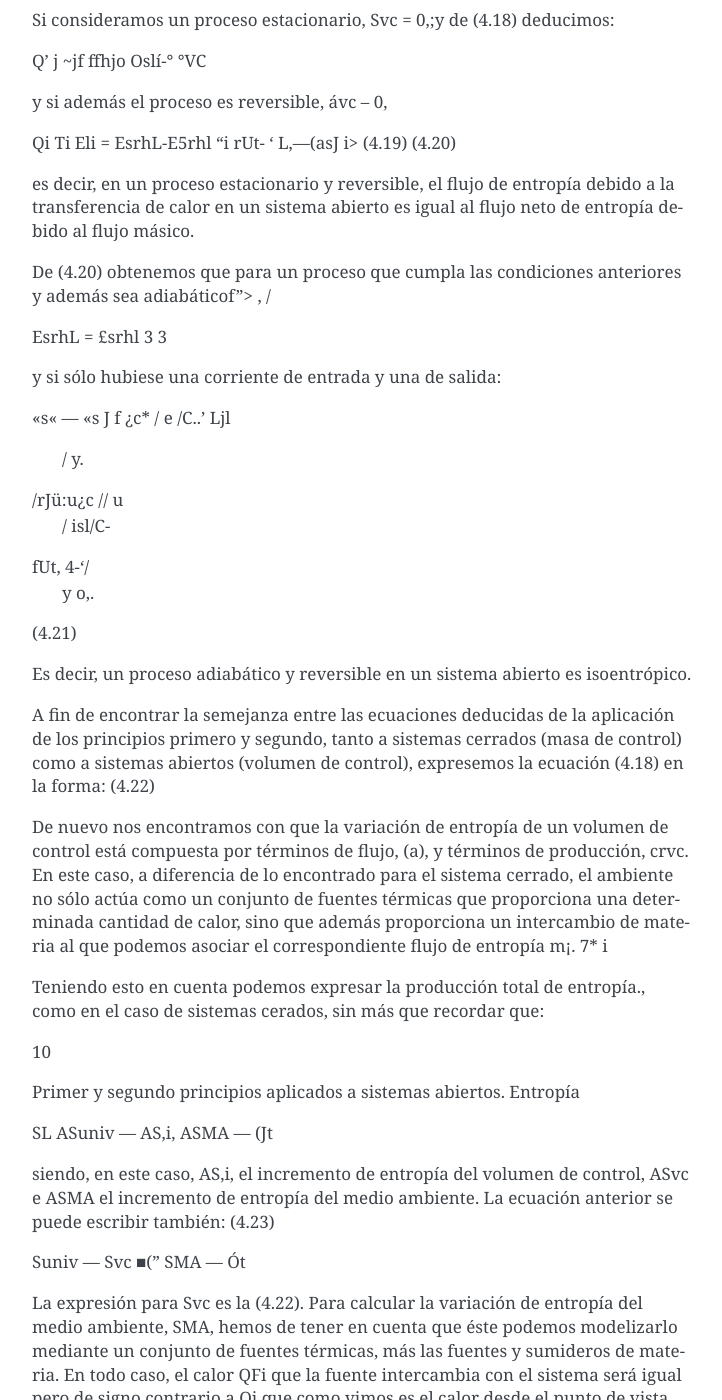
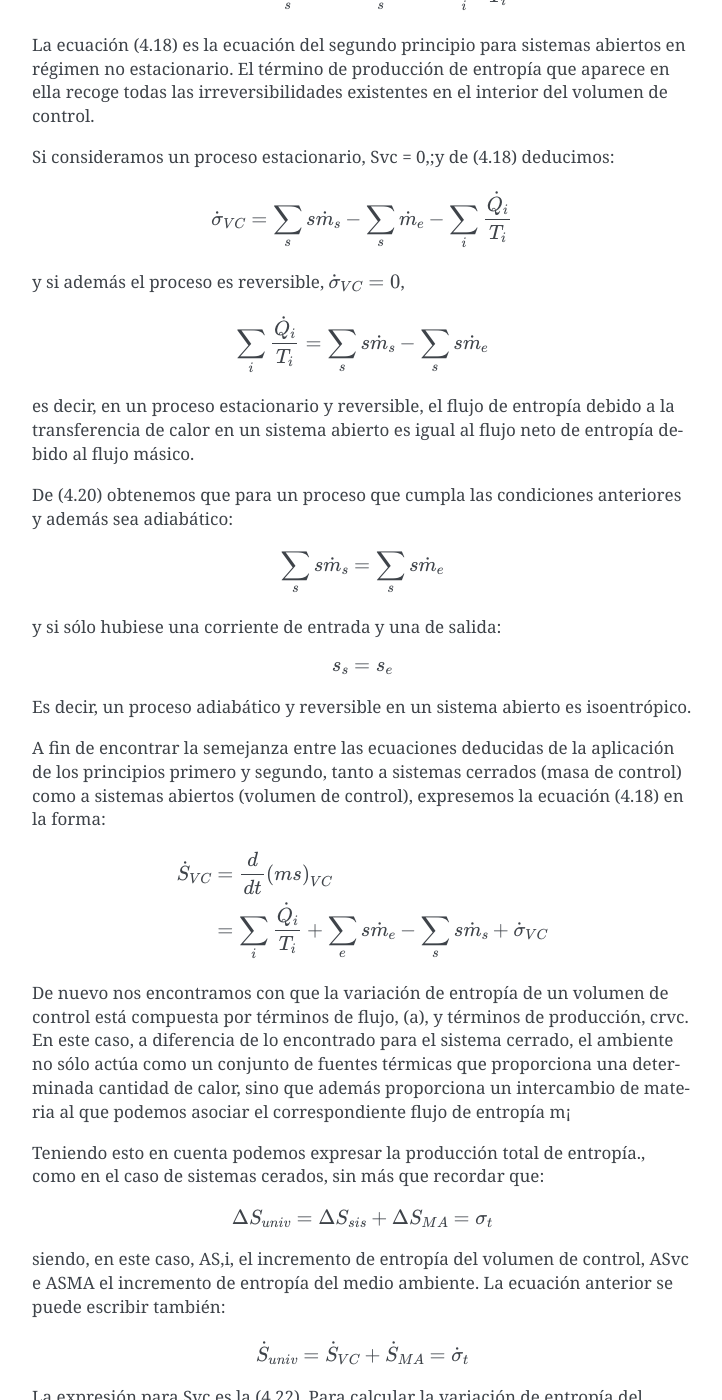
Before and after one commit to mantielero/termodinamica, a Sphinx documentation site: the page built from source/guion_primer_segundo_principios.rst, in a window 1280 px wide and 1400 px high, scrolled down 9584 px. Shown: the whole window, without its empty margins (388-1110 px from the left). Built offline with Sphinx 7.4.7, drawn with Linux system fonts in a browser that asks for light colours; some of the changed text lies outside the part shown.

Commit message:
Update guion_primer_segundo_principios.rst

```diff
--- a/source/guion_primer_segundo_principios.rst
+++ b/source/guion_primer_segundo_principios.rst
@@ -240,13 +240,16 @@ De nuevo se desprecian otras formas de energía, así como otras formas de traba
 
 
 Para un dispositivo con flujo estacionario, el trabajo mecánico sin fricción sobre la base de la unidad de masa se convierte en:
-Jwx = j V
 
-dp + Aec + A ep
-Í/R /
-. (4.16)
+.. math::
+
+   w_x = \int vdp + \Delta e_c + \Delta e_p
 
 El alumno debe distinguir cuidadosamente entre la ecuación del trabajo para sistemas cerrados y para sistemas en flujo estacionario. La confusión nace, frecuentemente, de la semejanza entre Jpdv y J vdp. Si los cambios en energía potencial y cinética son despreciables, la ecuación
+
+.. math::
+
+   w_x = \int v dp
 
 Trazando el proceso sobre un diagrama p v, se puede distinguir fácilmente entre aquellas dos expresiones de trabajo en función de las áreas sobre el diagrama.
 
@@ -257,21 +260,18 @@ De manera análoga a como anteriormente hemos procedido con el primer principio
 
 De acuerdo con (3.18), la variación de entropía de un sistema cerrado que experimenta una evolución elemental vendrá dada por:
 
-dS = ^ + 6o ------T
+.. math::
+
+   dS = \frac{\partial Q}{T} + \partial \sigma
 
 y para un proceso finito:
 
-n Q _______ Ql2 .
-¿2 — 5l — ~J, h <712
-(4.17)
+.. math::
+
+   S_2-S_1 = \frac{Q_{12}}{T} + \sigma_{12}
 
 A continuación procederemos a deducir la aplicabilidad de esta ecuación a un sistema abierto, para lo que seguiremos un método análogo al utilizado en la deducción de la ecuación del primer principio para este tipo de sistemas.
 
-Consideremos el esquema mostrado en la figura 4.3:
-
-8
-
-Primer y segundo principios aplicados a sistemas abiertos. Entropía
 
 Instante t	Instante t -f At
 
@@ -282,137 +282,109 @@ Entropía del sistema = St + se Sme	Entropía del sistema = Sj+a< + s» 4m»
 Figura 4.3 Esquema para la deducción de la ecuación del segundo principio aplicada a un sistema abierto.
 
 En el instante t nuestro sistema está integrado por la masa contenida en el volumen de control, delimitado por la línea a trazos, rnj, y la contenida en el volumen rayado, Sme.
+
 Transcurrido el intervalo de tiempo At, durante el que la masa Sme se ha introducido ya en el volumen de control y de él ha salido la masa ím„ el sistema a considerar (instante t -f At) es el constituido por la masa en el interior del volumen de control y 6ms
 
 Durante el intervalo de tiempo considerado se supone que se produce una interacción con el medio ambiente en la que se transfieren al volumen de control una cierta cantidad de calor SQi y un trabajo SWX.
 
 Como se indica en la figura 4.3, St y St+At son los valores de la entropía de la masa del volumen de control en los instantes í y i + Ai respectivamente. Si es Si la entropía del sistema en el instante í y S2 la del sistema en el instante í + Ai, tendremos:
-S\ — St T 5e fiTne S2 — St+At + ss Sm3
+
+.. math::
+
+   S_1 &= S_t + s_e \partial m_e\\
+   S_2 &= S_{t+\Delta t}+ s_s \partial m_s
 
 Así pues, llevando estas expresiones a /4.17) obtendremos:
 
-St+At *81 I Sms Sirte
-6Q±
-Ti
-+ So
-ve
+.. math::
+
+   S_{t+\Delta t} - S_t+s_s \partial m_s -s_e \partial m_e = \frac{\partial Q_i}{T_i} + \partial \sigma_{VC}
 
 En el caso que estamos considerando, hemos de tener claro que SQi y son, respectivamente, los valores de la cantidad de calor que a través de las fronteras impermeables recibe el sistema y la temperatura de la frontera del sistema por donde se produce la transferencia de calor. Si esta transferencia de calor tiene lugar en más de un punto de la frontera habrá que considerar el sumatorio correspondiente.
 
 Considerando el cambio por unidad de tiempo, tendremos:
 
-_ 8t+At ~ St t Sms Sme ^^ <5Q,/At At ~ Ai 5s ~Ai~ ~ Se ~Kt ~ ¿r* Ti
+.. math::
+
+   \frac{\partial \sigma_{VC}}{\Delta t} = \frac{S_{t+\Delta t}-S_t}{\Delta t} + s_s \frac{\partial m_s}{\Delta t} - s_e \frac{\partial m_e}{\Delta t} - \sum_i \frac{\frac{\partial Q_i}{\Delta t}}{T_i}
 
 En el límite Ai —> 0 y suponiendo múltiples entradas y salidas:
 
-s
-Á	y?
+.. math::
 
-Primer y segundo principios aplicados a sistemas abiertos
-
-~>uc
-ÓTji
-VLS
-G;
-Te
-I -
--ti. m / tf
-*7™
-ce—
-J
-y y	^9	y¿7.
-r' ♦
-i ÓSXw.
-’<T
-
-¡&vc =SVC + X>™L-EHe-EÍ^ li
-(4.18)
+   \dot{\sigma}_{VC} = \sum_s s \dot{m}_s - \sum_s \dot{m}_e - \sum_i \frac{\dot{Q}_i}{T_i}
 
 La ecuación (4.18) es la ecuación del segundo principio para sistemas abiertos en régimen no estacionario. El término de producción de entropía que aparece en ella recoge todas las irreversibilidades existentes en el interior del volumen de control.
 
 Si consideramos un proceso estacionario, Svc = 0,;y de (4.18) deducimos:
 
-Q' j ~jf ffhjo Oslí-°
-°VC
+.. math::
 
-y si además el proceso es reversible, ávc -- 0,
 
-Qi
-Ti
-Eli = EsrhL-E5rhl
-"i
-rUt-
-' L,—(asJ i>
-(4.19)
-(4.20)
+   \dot{\sigma}_{VC} = \sum_s s \dot{m}_s - \sum_s \dot{m}_e - \sum_i \frac{\dot{Q}_i}{T_i}
+
+y si además el proceso es reversible, :math:`\dot{\sigma}_{VC} = 0`,
+
+.. math::
+
+   \sum_i \frac{\dot{Q}_i}{T_i} = \sum_s s \dot{m}_s - \sum_s s \dot{m}_e
 
 es decir, en un proceso estacionario y reversible, el flujo de entropía debido a la transferencia de calor en un sistema abierto es igual al flujo neto de entropía debido al flujo másico.
 
-De (4.20) obtenemos que para un proceso que cumpla las condiciones anteriores y además sea adiabáticof">	,	/
+De (4.20) obtenemos que para un proceso que cumpla las condiciones anteriores y además sea adiabático:
 
-EsrhL = £srhl
-3	3
+.. math::
+
+   \sum_s s \dot{m}_s = \sum_s s \dot{m}_e
 
 y si sólo hubiese una corriente de entrada y una de salida:
 
-«s« — «s
-J f ¿c* /
-e
-/C..'	Ljl
-	/ y.
-/rJü:u¿c	// u
-	/
-	isl/C-
-fUt, 4-'/
-	y o,.
-(4.21)
+.. math::
+
+   s_s = s_e
 
 Es decir, un proceso adiabático y reversible en un sistema abierto es isoentrópico.
 
 A fin de encontrar la semejanza entre las ecuaciones deducidas de la aplicación de los principios primero y segundo, tanto a sistemas cerrados (masa de control) como a sistemas abiertos (volumen de control), expresemos la ecuación (4.18) en la forma:
-(4.22)
 
-De nuevo nos encontramos con que la variación de entropía de un volumen de control está compuesta por términos de flujo, (a), y términos de producción, crvc. En este caso, a diferencia de lo encontrado para el sistema cerrado, el ambiente no sólo actúa como un conjunto de fuentes térmicas que proporciona una determinada cantidad de calor, sino que además proporciona un intercambio de materia al que podemos asociar el correspondiente flujo de entropía	m¡.
-7*	i
+.. math::
+
+   \dot{S}_{VC} &= \frac{d}{dt} \left( m s \right)_{VC} \\
+                &= \sum_i \frac{\dot{Q}_i}{T_i} + \sum_e s \dot{m}_e - \sum_s s \dot{m}_s + \dot{\sigma}_{VC}
+
+De nuevo nos encontramos con que la variación de entropía de un volumen de control está compuesta por términos de flujo, (a), y términos de producción, crvc. En este caso, a diferencia de lo encontrado para el sistema cerrado, el ambiente no sólo actúa como un conjunto de fuentes térmicas que proporciona una determinada cantidad de calor, sino que además proporciona un intercambio de materia al que podemos asociar el correspondiente flujo de entropía	m¡
+
 
 Teniendo esto en cuenta podemos expresar la producción total de entropía., como en el caso de sistemas cerados, sin más que recordar que:
 
+.. math::
 
-10
-
-Primer y segundo principios aplicados a sistemas abiertos. Entropía
-
-SL
-ASuniv — AS,i, ASMA — (Jt
+   \Delta S_{univ} = \Delta S_{sis} + \Delta S_{MA} = \sigma_t
 
 siendo, en este caso, AS,i, el incremento de entropía del volumen de control, ASvc e ASMA el incremento de entropía del medio ambiente. La ecuación anterior se puede escribir también:
-(4.23)
 
-Suniv — Svc ■(" SMA — Ót
+.. math::
+
+   \dot{S}_{univ} = \dot{S}_{VC} + \dot{S}_{MA} = \dot{\sigma}_t
 
 La expresión para Svc es la (4.22). Para calcular la variación de entropía del medio ambiente, SMA, hemos de tener en cuenta que éste podemos modelizarlo mediante un conjunto de fuentes térmicas, más las fuentes y sumideros de materia. En todo caso, el calor QFi que la fuente intercambia con el sistema será igual pero de signo contrario a Qi que como vimos es el calor desde el punto de vista del sistema, ya que el calor cedido por la fuente es recibido por el sistema y viceversa. Algo análogo podríamos decir respecto a los términos m¡ es decir, lo que es positivo para el sistema es negativo para la fuente y a la inversa. Es importante resaltar que no siempre es inmediato la modelización de las correspondientes fuentes térmicas.
 
 Por lo tanto tendremos:
 
-j.. = Ef+E
-s m\
-Qri -£
-e
-_ Qi
-m
-Ól ->l/c 1	;
-_JA-.24.a) "
-Ir-:
+.. math::
+
+   \dot{S}_{MA} &= \sum_i \frac{\dot{Q}_{Fi}}{T_{F_i}} + \sum_s s \dot{m}_s - \sum_e \dot{m}_e \\
+                &= -\sum_i \frac{\dot{Q}_{Fi}}{T_{F_i}} + \sum_s s \dot{m}_s - \sum_e \dot{m}_e
 
 Por lo tanto, sustituyendo en (4.23), (4.22) y (4.24.a) se obtiene:7
 
-#"7	j	\ \	^
-1	‘ I Suniv — Svc + Q i ( Tf, Tf. ) = b’t íj.
-Ì 1	1-------- ‘ V ‘ FJ ¡¡
-que también puede ponerse en la forma:
-f
-f
-°t — Svc + 'y "
+.. math::
+
+   \dot{S}_{univ} = \dot{\sigma}_{VC} + \sum_i \dot{Q}_i \left( \frac{1}{T_i} - \frac{1}{T_{Fi}} \right) = \dot{\sigma}_t
+
+.. math::
+
+   \dot{\sigma}_t = \dot{S}_{VC} + \sum_s s \dot{m}_s - \sum_e s \dot{m}_e - \sum_i \frac{\dot{Q}_i}{T_{Fi}}
 
 Nos encontramos con que la producción de entropía en el proceso es debida a los fenómenos <)isipativos que se producen en el volumen de control, más la irreversibilidad producida por la diferencia finita de temperaturas entre las fuentes térmicas y las distintas secciones de la superficie en las que se produce la transferencia de caloré.
 
```
